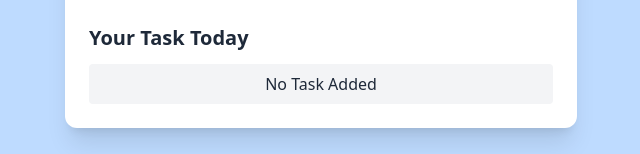
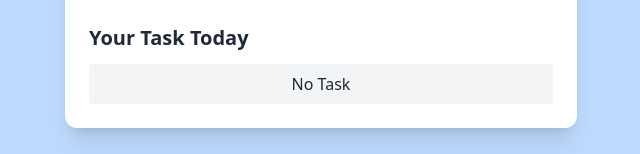
Before and after one commit to deiveegaponmari/todolist, a React (Vite) app: page / in a window 1280 px wide. Shown: the part 476-630 px from the top of the page, without its empty margins (319-959 px from the left). Built offline with nearby package versions, Linux system fonts and the light colour scheme.

Commit message:
changes added

```diff
--- a/src/components/TaskList.jsx
+++ b/src/components/TaskList.jsx
@@ -7,7 +7,7 @@ function TaskList(props) {
       {/* dynamically added list here */}
       {props.data.length === 0 ? (
         <p className="bg-gray-100 rounded py-2 text-center text-gray-800">
-          No Task Added
+          No Task
         </p>
       ) : (
         <ul className="space-y-3">
```
